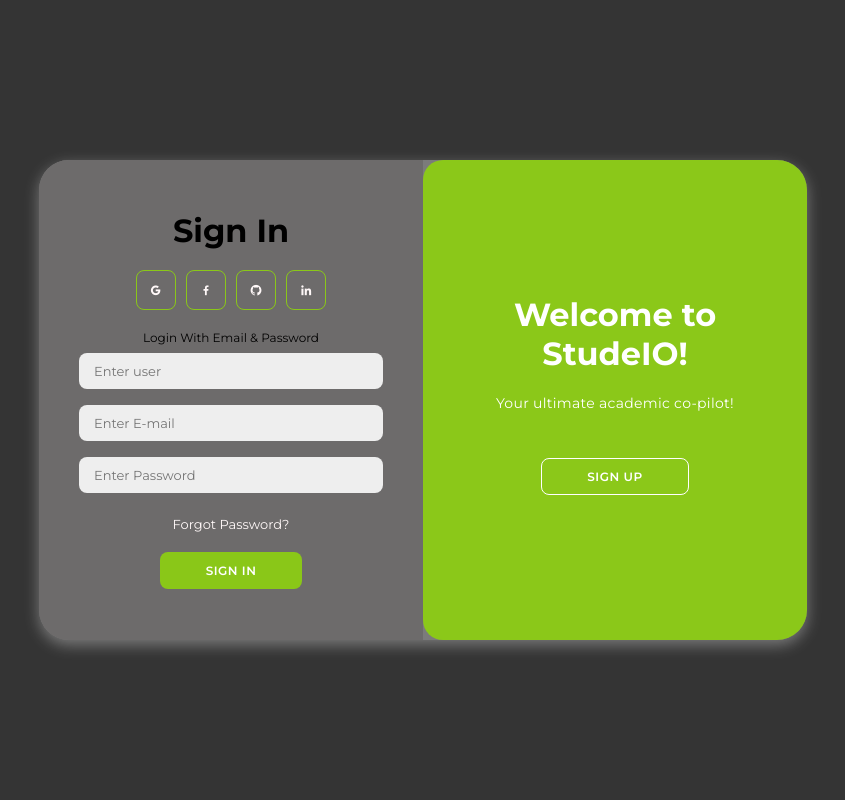
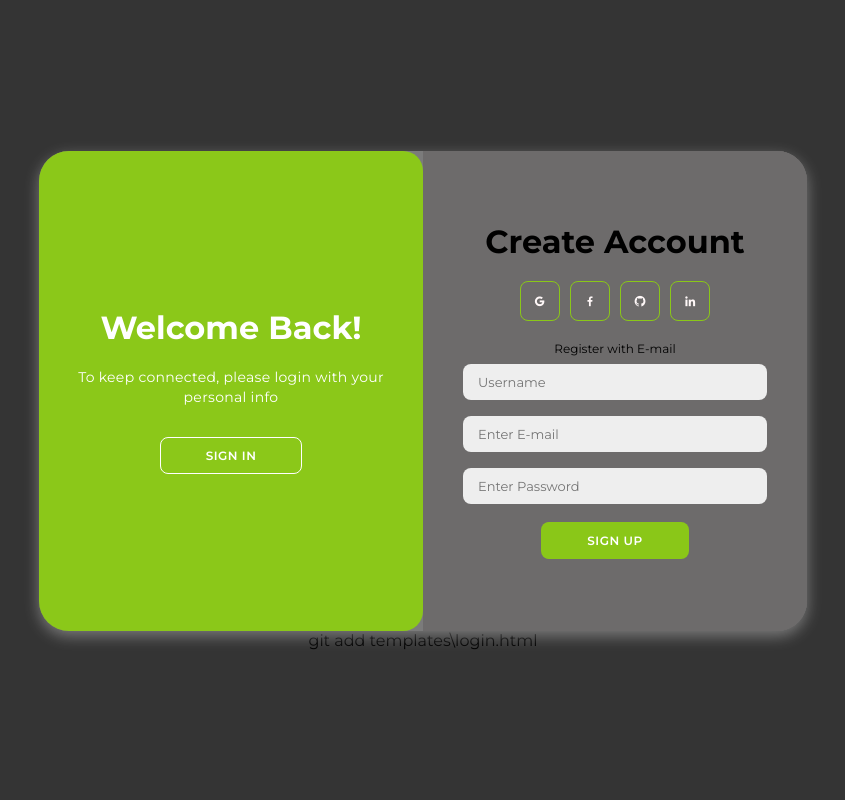
Before and after one commit to StudySyncTeam/Initial-StudySync-project, a Flask app: page /register in a window 1280 px wide. Shown: the whole page, without its empty margins (217-1062 px from the left). Run offline with Flask 3, Linux system fonts and the light colour scheme.

Commit message:
modify login

```diff
--- a/templates/login.html
+++ b/templates/login.html
@@ -6,14 +6,44 @@
     <meta name="viewport" content="width=device-width, initial-scale=1.0">
     <link rel="stylesheet" href="{{ url_for('static', filename='css/style.css') }}">
     <link href="https://unpkg.com/boxicons@2.1.4/css/boxicons.min.css" rel="stylesheet">
-    <title>Login - StudySync</title>
+    <title>StudySync - Authentication</title>
 </head>
 
 <body>
 
-    <div class="container" id="container">
-        <!-- Sign In Form -->
-        <div class="form-container sign-in" style="width: 50%; left: 0;">
+    <div class="container {% if request.path == '/register' %}active{% endif %}" id="container">
+
+        <!-- SIGN UP FORM -->
+        <div class="form-container sign-up">
+            <form action="{{ url_for('register') }}" method="POST">
+                <h1>Create Account</h1>
+                <div class="social-icons">
+                    <a href="#" class="icons"><i class="bx bxl-google"></i></a>
+                    <a href="#" class="icons"><i class="bx bxl-facebook"></i></a>
+                    <a href="#" class="icons"><i class="bx bxl-github"></i></a>
+                    <a href="#" class="icons"><i class="bx bxl-linkedin"></i></a>
+                </div>
+                <span>Register with E-mail</span>
+
+                {% with messages = get_flashed_messages(with_categories=true) %}
+                  {% if messages %}
+                    {% for category, message in messages %}
+                      <div style="color: #ec1a1a; font-size: 13px; margin: 8px 0; font-weight: bold; text-align: center;">
+                        {{ message }}
+                      </div>
+                    {% endfor %}
+                  {% endif %}
+                {% endwith %}
+
+                <input type="text" name="username" placeholder="Username" required>
+                <input type="email" name="email" placeholder="Enter E-mail" required>
+                <input type="password" name="password" placeholder="Enter Password" required>
+                <button type="submit">Sign Up</button>
+            </form>
+        </div>
+
+        <!-- SIGN IN FORM -->
+        <div class="form-container sign-in">
             <form action="{{ url_for('login') }}" method="POST">
                 <h1>Sign In</h1>
                 <div class="social-icons">
@@ -22,9 +52,8 @@
                     <a href="#" class="icons"><i class="bx bxl-github"></i></a>
                     <a href="#" class="icons"><i class="bx bxl-linkedin"></i></a>
                 </div>
-                <span>Login With Email & Password</span>
+                <span>Login With Email or Username</span>
 
-                <!-- STEP 3: Flash Messages Block -->
                 {% with messages = get_flashed_messages(with_categories=true) %}
                   {% if messages %}
                     {% for category, message in messages %}
@@ -35,28 +64,34 @@
                   {% endif %}
                 {% endwith %}
 
-                <input type="user" name="user" placeholder="Enter user" required>
-                <input type="email" name="email" placeholder="Enter E-mail" required>
+                <!-- Single input field for Email or Username matching app.py logic -->
+                <input type="text" name="email" placeholder="Enter Email or Username" required>
                 <input type="password" name="password" placeholder="Enter Password" required>
-                <a href="#">Forgot Password?</a>
+                <a href="{{ url_for('resend_confirmation') }}">Resend confirmation email?</a>
                 <button type="submit">Sign In</button>
             </form>
         </div>
 
-        <!-- Right Side Overlay Container -->
-        <div class="toggle-container" style="left: 50%; width: 50%;">
+        <!-- OVERLAY SLIDER CONTAINER -->
+        <div class="toggle-container">
             <div class="toggle">
+                <div class="toggle-panel toggle-left">
+                    <h1>Welcome Back!</h1>
+                    <p>To keep connected, please login with your personal info</p>
+                    <button class="hidden" id="login" type="button">Sign In</button>
+                </div>
                 <div class="toggle-panel toggle-right">
                     <h1>Welcome to StudeIO!</h1>
                     <p>Your ultimate academic co-pilot!</p>
-                    <a href="{{ url_for('register') }}" class="button-link">
-                        <button type="button" class="hidden">Sign Up</button>
-                    </a>
+                    <button class="hidden" id="register" type="button">Sign Up</button>
                 </div>
             </div>
         </div>
     </div>
 
+    <script src="{{ url_for('static', filename='js/script.js') }}"></script>
 </body>
 
 </html>
+
+git add templates\login.html
```
